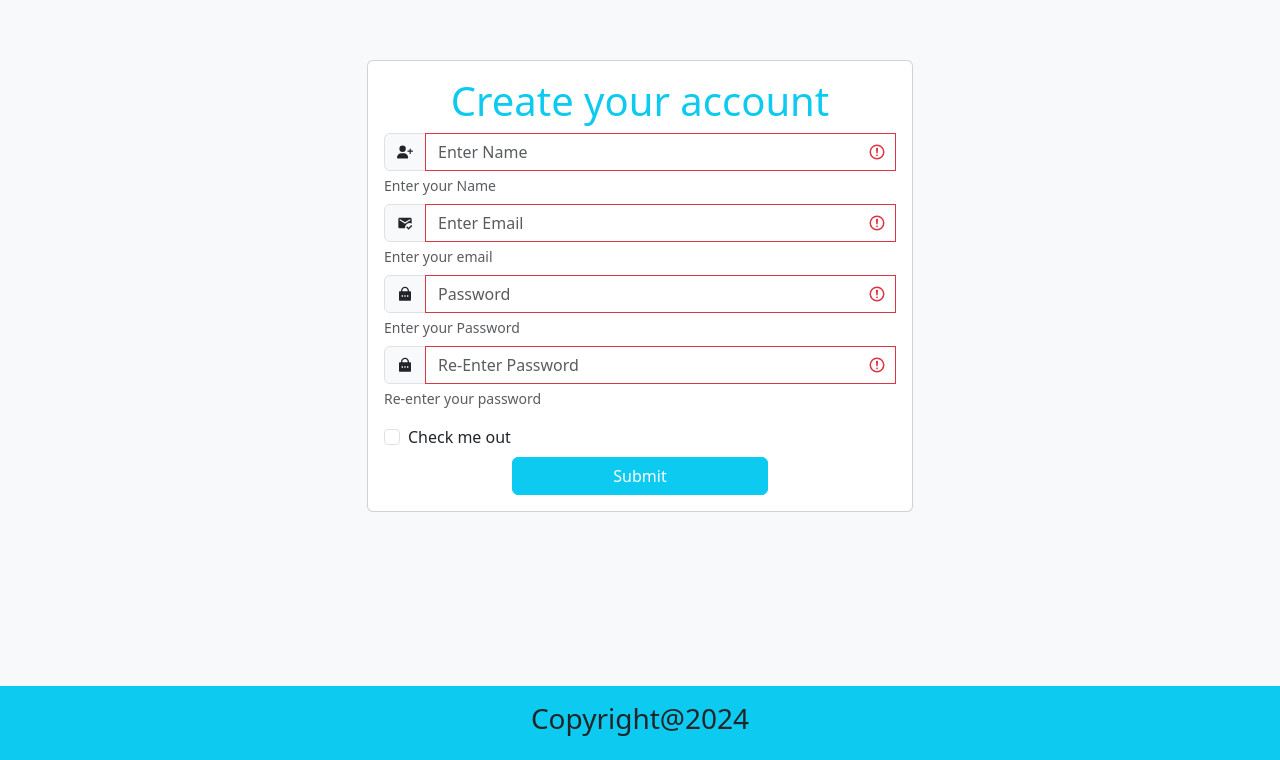
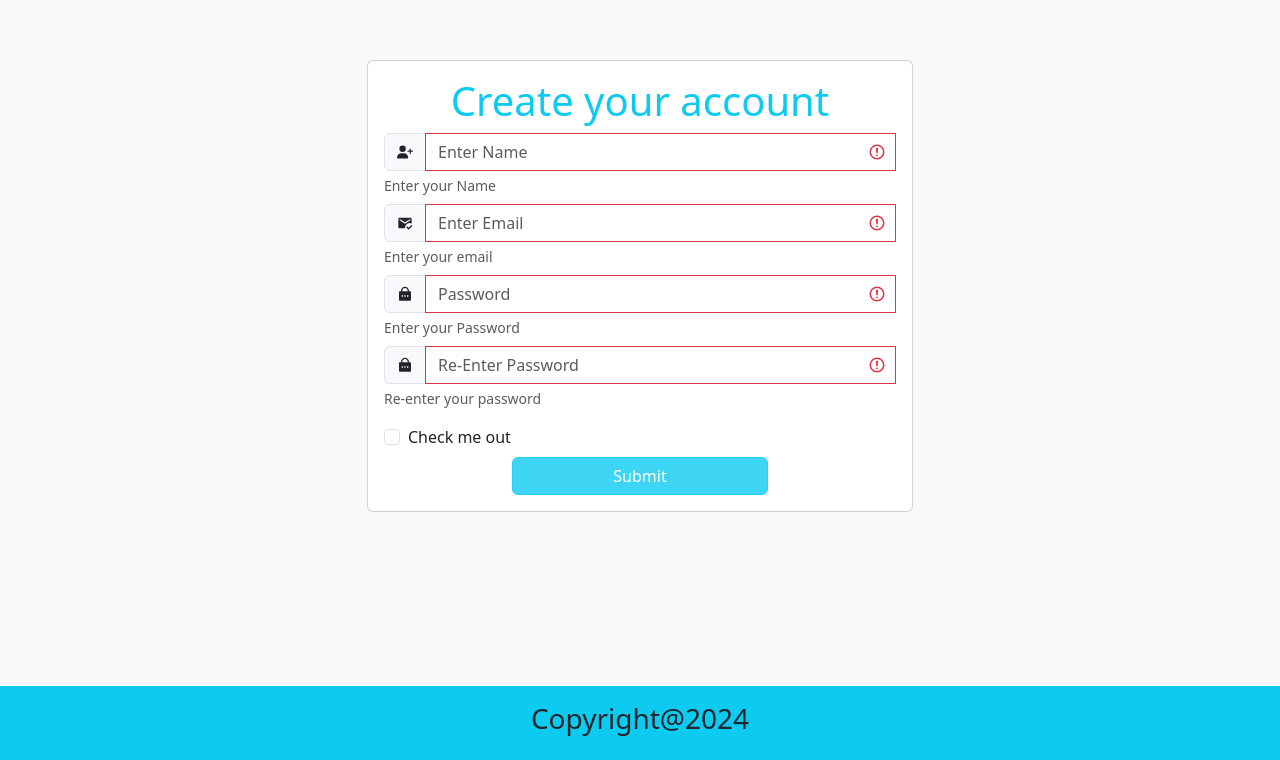
Before and after one commit to 20balamurugan/ReactProblem, a React (Create React App) app in the folder project1/: page /register in a window 1280 px wide. Shown: the part 114-874 px from the top of the page. Built offline with nearby package versions, Linux system fonts and the light colour scheme.

Commit message:
chexkbox click

```diff
--- a/project1/src/NewCompounent/Register.js
+++ b/project1/src/NewCompounent/Register.js
@@ -42,9 +42,12 @@ const Register = () => {
           alert("upload error: " + error);
         });
     }
-
   };
-
+  const [check,setChech]=useState(false)
+  const HandleCheck=(e)=>
+    {
+      setChech(!check)
+    }
   return (
     <>
       <div className="bg-body-tertiary min-vh-100 d-flex flex-row align-items-center">
@@ -102,14 +105,14 @@ const Register = () => {
                         </Form.Text>
                       </InputGroup>
                     </Form.Group>
-                    <p className={password === "password matched" ? "text-success" : "text-danger"}>{password}</p>
+                    <p className={password === "Password Mismatch" ? "text-danger" : "text-success"}>{password}</p>
                     {!validatepassword && <p className='text-danger'>Please Enter Strong Password</p>}
 
-                    <Form.Group className="mb-2" controlId="formBasicCheckbox">
+                    <Form.Group className="mb-2" controlId="formBasicCheckbox" onChange={HandleCheck}>
                       <Form.Check type="checkbox" label="Check me out" />
                     </Form.Group>
                     <Form.Group className="text-center">
-                      <Button variant="info" className="w-50 text-white" type="submit">
+                    <Button variant="info" className="w-50 text-white"  type="submit" active={!check}>
                         Submit
                       </Button>
                     </Form.Group>
```
